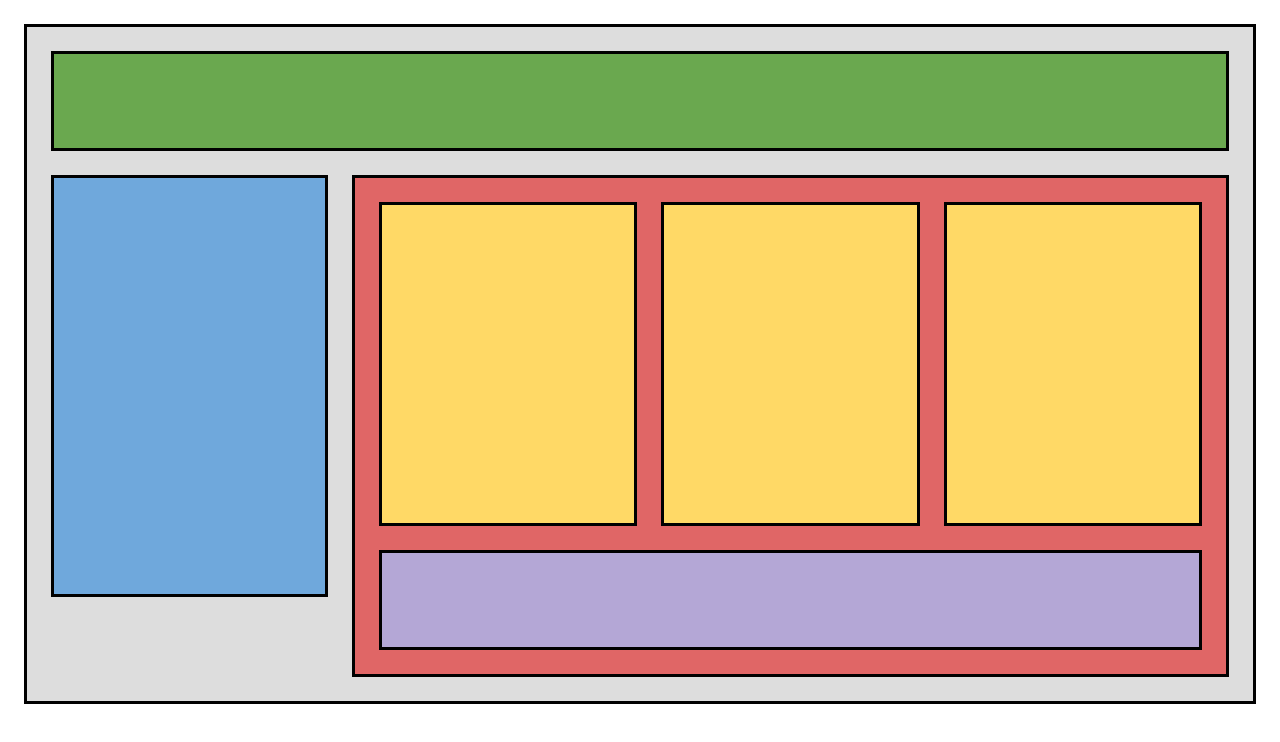
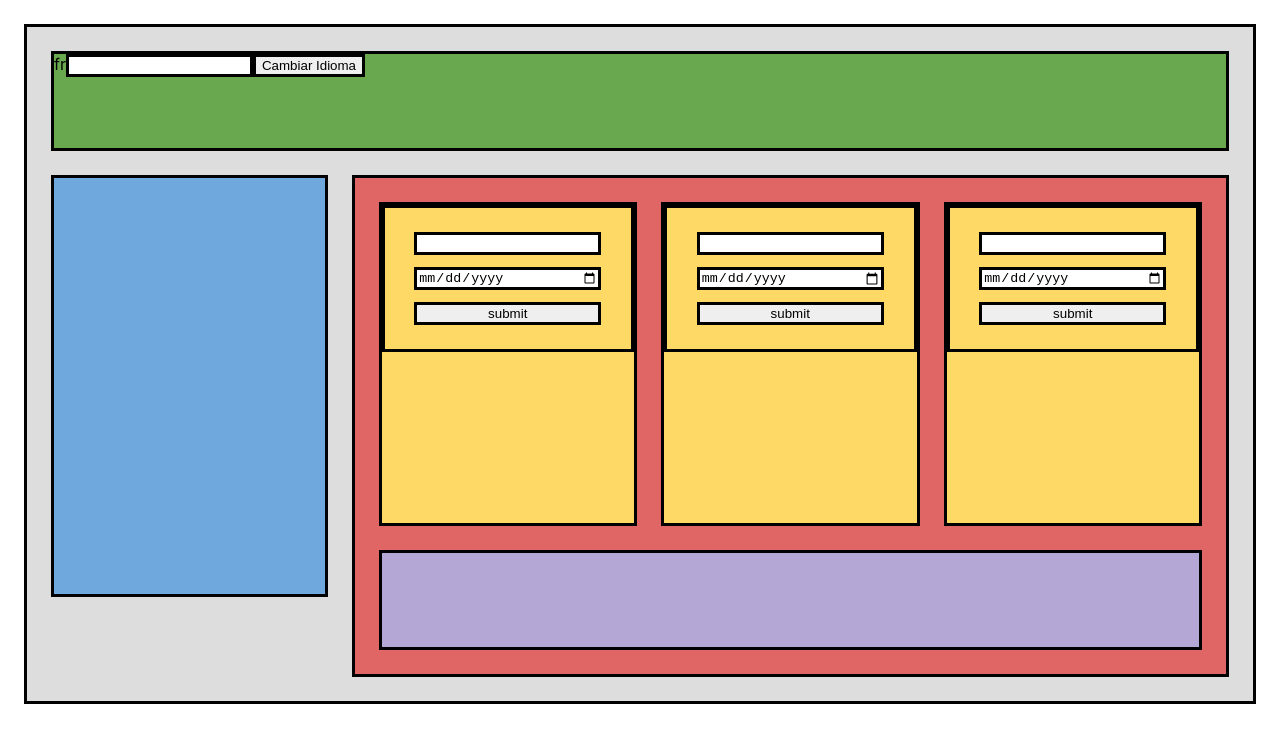
Before and after one commit to StefanoQuiroz/REACT-MERN, a React (Create React App) app in the folder react-blocks/: page / in a window 1280 px wide. Shown: the top 742 px of the page. Built offline with nearby package versions, Linux system fonts and the light colour scheme.

Commit message:
Jake Class review

```diff
--- a/react-blocks/src/App.js
+++ b/react-blocks/src/App.js
@@ -10,7 +10,7 @@ import './scss/App.scss';
 function App() {
   return (
     <div className="App">
-        <Header/>
+        <Header idioma="fr"/>
         <Navigation />
         <Main>
             <Subcontent />
--- a/react-blocks/src/components/Header.js
+++ b/react-blocks/src/components/Header.js
@@ -1,8 +1,21 @@
-import React from 'react';
+import React, {useRef, useState} from 'react';
 
-const Header = () => {
+const Header = (props) => {
+    //para cambiar el idioma
+    const {idioma:idiomaInicial} = props;
+    const [idioma, setIdioma] = useState(idiomaInicial);
+    const inputRef = useRef(null);
+    const cambiarIdioma = () =>{
+        const val = inputRef.current.value;
+        setIdioma(val);
+    }
     return (
-        <header></header>
+        <header>
+            {idioma}
+            <input ref={inputRef}/>
+            <button onClick={cambiarIdioma}>Cambiar Idioma</button>
+        </header>
+
     );
 }
 
--- a/react-blocks/src/components/Subcontent.js
+++ b/react-blocks/src/components/Subcontent.js
@@ -1,11 +1,28 @@
-import React from 'react';
+import React, {useState, useRef} from 'react';
 
 const Subcontent = () => {
+    const [text,setTexto] = useState("");
+    const [fecha,setFecha] = useState("");
+    const inputDeFecha = useRef(null);
+    const onSubmitHandle = (e) => {
+        e.preventDefault();
+        //const formData = new FormData(e.target);
+        //const data = {};
+        inputDeFecha.current.style.backgroundColor = 'green';
+        console.log({data: {text,fecha}})
+    }
+
     return (
         <section className="subcontent">
-
+            <form onSubmit={onSubmitHandle}>
+                <input type="text" onChange={(e)=>{setTexto(e.target.value)}} />
+                <input type="date" ref={inputDeFecha} onChange={(e)=>{setFecha(e.target.value)}}/>
+                <button>submit</button>
+            </form>
         </section>
     );
 }
 
 export default Subcontent;
+//cada vez que se hace click en el boton podemos hacer un render
+//useRef cuando queremos seleccionar algo de html
--- a/react-blocks/src/scss/App.scss
+++ b/react-blocks/src/scss/App.scss
@@ -70,6 +70,7 @@ $advertisementColor:#b4a7d6;
 
 .App{
     /* overflow: hidden; */
+    //para navegacion movil
     height: 85vh;
     box-sizing: border-box;
     background-color: $Appcolor;
@@ -103,6 +104,12 @@ $advertisementColor:#b4a7d6;
     }
     .subcontent{
         background-color: $subcontentColor;
+        form{
+            display:grid;
+            justify-content: center;
+            gap:$spacing/2;
+            padding: $spacing;
+        }
 
     }
     .advertisement{
@@ -110,3 +117,14 @@ $advertisementColor:#b4a7d6;
         grid-column: 1/4;
     }
 }
+
+// .subcontent{
+//     background-color: $subcontentColor;
+//     form{
+//         display:grid;
+//         justify-content: center;
+//         gap:$spacing/2;
+//         padding: $spacing;
+//     }
+
+// }
```
